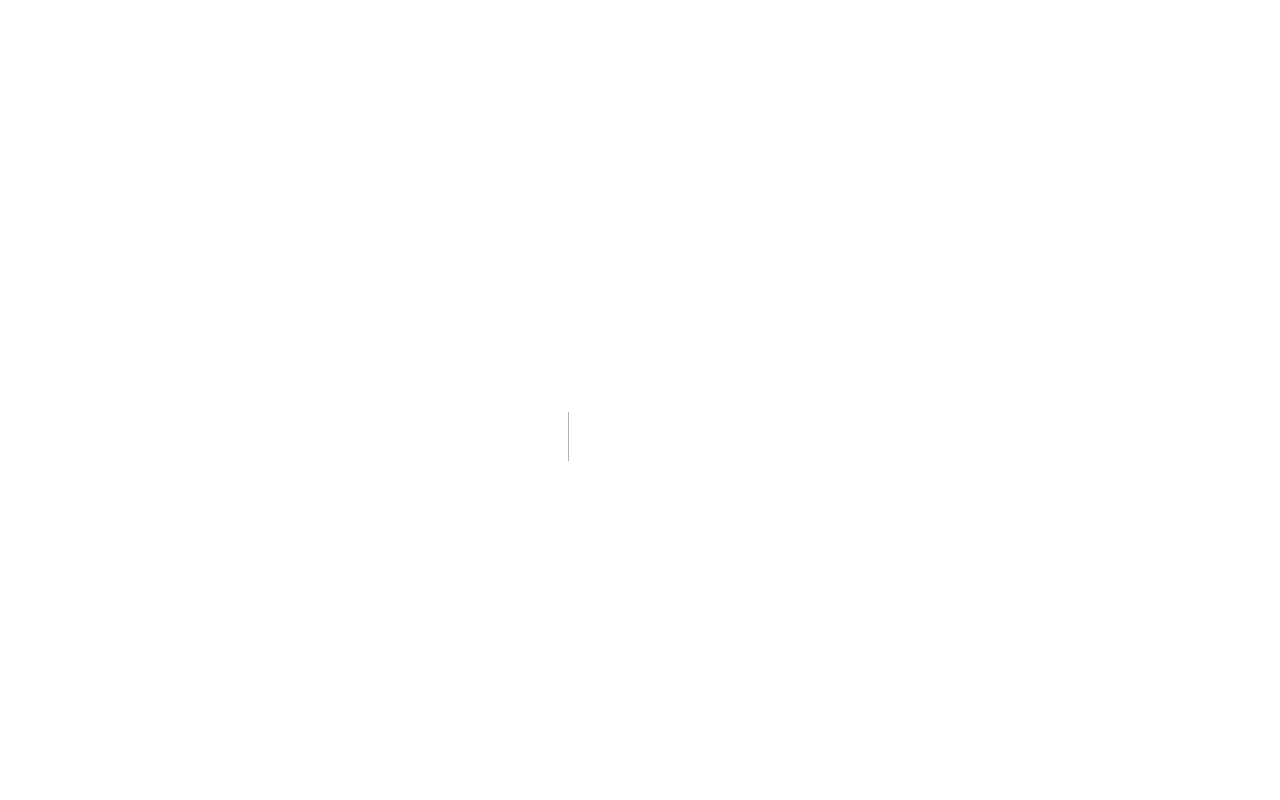
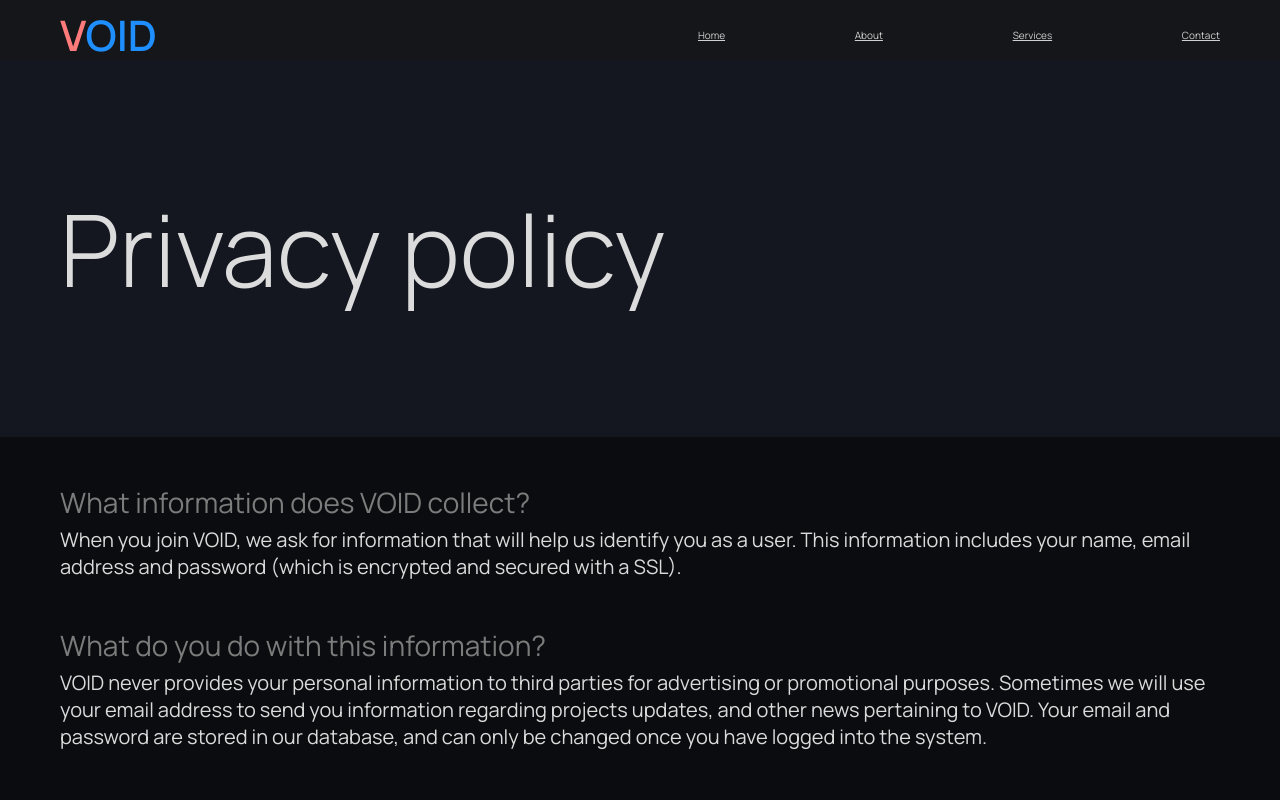
Before and after one commit to pranaydarmapuri/void, a Next.js app: page /policy in a window 1280 px wide. Before the commit this address had no page. Shown: the top 800 px of the page. Built offline with nearby package versions, Linux system fonts and the light colour scheme.

Commit message:
added navbar

```diff
--- /dev/null
+++ b/components/Navbar/index.tsx
@@ -0,0 +1,29 @@
+import Link from 'next/link'
+import Text from "../ui-elements/Text"
+import css from './navbar-stylesheet.module.css'
+
+const Navbar = () => {
+  return (
+    <header className={css.desktop_header}>
+      <nav>
+        <Text type="heading5" color="primary" style={{ fontWeight: 600 }}><Text color="secondary">V</Text>OID</Text>
+        <ul>
+          <li>
+            <Link href="/"><a>Home</a></Link>
+          </li>
+          <li>
+            <Link href="/about" ><a>About</a></Link>
+          </li>
+          <li>
+            <Link href="/service" ><a>Services</a></Link>
+          </li>
+          <li>
+            <Link href="/contact" ><a>Contact</a></Link>
+          </li>
+        </ul>
+      </nav>
+    </header>
+  )
+}
+
+export default Navbar
--- /dev/null
+++ b/components/Navbar/navbar-stylesheet.module.css
@@ -0,0 +1,26 @@
+.desktop_header {
+  width: 100%;
+  display: grid;
+  place-items: center;
+  position: fixed;
+  inset: 0 0 auto;
+  background-color: rgba(169, 169, 169, 0.062);
+}
+
+.desktop_header > nav {
+  width: 100vw;
+  min-height: 7rem;
+  max-width: 144rem;
+  padding: 0 var(--body-padding);
+  display: flex;
+  align-items: center;
+  justify-content: space-between;
+}
+
+.desktop_header > nav > ul {
+  width: 45%;
+  display: flex;
+  align-items: center;
+  justify-content: space-between;
+  list-style: none;
+}
--- /dev/null
+++ b/components/ui-elements/title-card/index.tsx
@@ -0,0 +1,18 @@
+import { ComponentProps, ReactNode } from "react"
+import css from './title-card.module.css'
+
+
+type TitleCardProps = {
+  children: ReactNode,
+} & ComponentProps<'div'>
+
+
+const TitleCard = ({ children }: TitleCardProps) => {
+  return (
+    <div className={`${css.title_card}`}>
+      {children}
+    </div>
+  )
+}
+
+export default TitleCard
--- /dev/null
+++ b/components/ui-elements/title-card/title-card.module.css
@@ -0,0 +1,15 @@
+.title_card {
+  --bg-col-sat: 20%;
+  --bg-col-lyt: 10%;
+  padding: clamp(2.8rem, 12vw, 12rem) 0;
+  position: relative;
+  isolation: isolate;
+}
+
+.title_card::before {
+  content: '';
+  position: absolute;
+  inset: 0 -250%;
+  background-color: hsl(var(--bg-col-hue) var(--bg-col-sat) var(--bg-col-lyt));
+  z-index: -1;
+}
--- a/pages/_app.tsx
+++ b/pages/_app.tsx
@@ -1,7 +1,13 @@
 import '../styles/globals.css'
 import type { AppProps } from 'next/app'
+import Navbar from '../components/Navbar'
 
 function MyApp({ Component, pageProps }: AppProps) {
-  return <Component {...pageProps} />
+  return (
+    <>
+      <Navbar />
+      <Component {...pageProps} />
+    </>
+  )
 }
 export default MyApp
--- /dev/null
+++ b/pages/policy/index.tsx
@@ -0,0 +1,48 @@
+import { NextPage } from "next"
+import Text from "../../components/ui-elements/Text"
+import TitleCard from "../../components/ui-elements/title-card"
+import css from './policy-stylesheet.module.css'
+
+const Policy: NextPage = () => {
+  return (
+    <>
+      <TitleCard>
+        <Text type="title" >Privacy policy</Text>
+      </TitleCard>
+      <main>
+        <article className={css.para} >
+          <Text type="paragraph" color="muted" >What information does VOID collect?</Text>
+          <Text type="subtitle" >
+            When you join VOID, we ask for information that will help us identify you as a user.
+            This information includes your name, email address and password (which is encrypted and secured with a SSL).
+          </Text>
+        </article>
+        <article className={css.para} >
+          <Text type="paragraph" color="muted">What do you do with this information?</Text>
+          <Text type="subtitle" >
+            VOID never provides your personal information to third parties for advertising or promotional purposes.
+            Sometimes we will use your email address to send you information regarding projects
+            updates, and other news pertaining to VOID. Your email and password are stored in our database, and
+            can only be changed once you have logged into the system.
+          </Text>
+        </article>
+        <article className={css.para} >
+          <Text type="paragraph" color="muted">Is my information secure?</Text>
+          <Text type="subtitle" >
+            Your personal information is protected by your password and this information is hosted on a server with
+            SSL (Secure Sockets Layer). Never share your password with anyone. VOID will never contact you
+            unsolicited to ask for your password.
+          </Text>
+        </article>
+        <article className={css.para} >
+          <Text type="paragraph" color="muted">What about cookies?</Text>
+          <Text type="subtitle" >
+            We do store a cookie on your computer to track you while you&apos;re using VOID. This is known as a user session. The information in the cookie can not be used by third parties to gain access to your account information.
+          </Text>
+        </article>
+      </main>
+    </>
+  )
+}
+
+export default Policy
--- /dev/null
+++ b/pages/policy/policy-stylesheet.module.css
@@ -0,0 +1,8 @@
+.para {
+  --margin: clamp(2rem, 4.6vw, 4.6rem);
+  margin: var(--margin) 0;
+}
+
+.para > p:first-child {
+  margin-bottom: .5rem;
+}
--- a/styles/globals.css
+++ b/styles/globals.css
@@ -17,6 +17,7 @@
   --peach-color: hsl(var(--peach-color-hsl));
   --manrope: 'Manrope', sans-serif;
   --border-radius: 7px;
+  --body-padding: clamp(3.2rem, 6vw, 6rem);
 }
 
 * {
@@ -34,7 +35,16 @@ html, body {
   font-size: 10px;
 }
 
-body { padding: 36px; }
+body {
+  display: grid;
+  place-items: center;
+}
+
+#__next {
+  width: 100vw;
+  max-width: 144rem;
+  padding: var(--body-padding);
+}
 
 h1,h2,h3,h4,h5,h6 {
   font-weight: normal;
```
